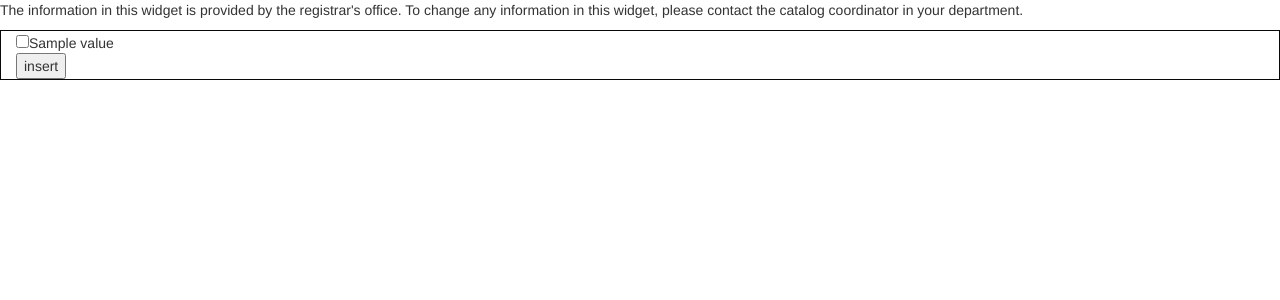
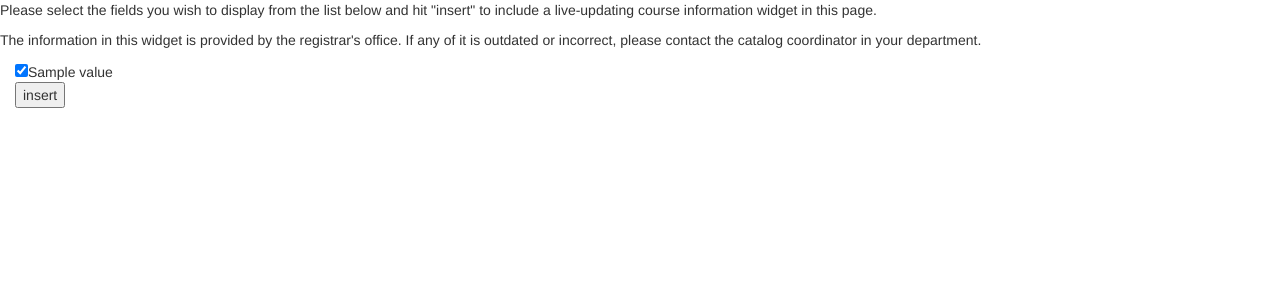
Before and after one commit to harvard-dce/dce_course_info, a Django app: template course_info/templates/course_info/editor.html in a window 1280 px wide. Shown: the top 300 px of the page. Run offline with Django 3.2, Linux system fonts and the light colour scheme; the template is opened without the code that fills it: most values are stand-ins (such as "Sample title", 1, 10 or a date in 2020); some libraries are stand-ins or nearby versions.

Commit message:
Field selection in editor works.

```diff
--- a/course_info/templates/course_info/editor.html
+++ b/course_info/templates/course_info/editor.html
@@ -7,15 +7,15 @@
 
  <script type="text/javascript" charset="utf8">
  $(document).ready( function () {
-    $('#course_edit_form').submit(function(event){
-        console.log('hello reinhard');
+    $('#widget_edit_form').submit(function(event){
         var p = $(location).attr('protocol');
         var h = $(location).attr('host');
-        var widget_url = p+ "://" + h+ "course_info/widget.html?course_instance_id=" + {{ course_instance_id }};
-        widget_url += "&amp;key=title&amp;key=description";
-        var widget_url =  $('#widget_url').val();
+        var widget_url = p + '//' + h+ '/course_info/widget.html?course_instance_id={{ course_instance_id }}';
+        $('#widget_edit_form input:checkbox:checked').each(
+                function(){
+                    widget_url += '&amp;f=' + $(this).val();
+                });
         $('#widget_url').val(widget_url);
-        console.log("widget_url: " + widget_url);
     });
 
 });
@@ -24,19 +24,18 @@
 
 {% block content %}
 
+<p>Please select the fields you wish to display from the list below and hit "insert" to include a
+    live-updating course information widget in this page.</p>
 
 <p>The information in this widget is provided by the registrar's office.
-        To change any information in this widget, please contact the catalog coordinator in your department.</p>
+        If any of it is outdated or incorrect, please contact the catalog coordinator in your department.</p>
 
+<div id="widget_edit_form_container" class="container-fluid">
 
-<div id="course_info_container" class="container-fluid">
-
-<form action="{{ launch_presentation_return_url }}" id="course_edit_form" method="get">
-
-
+<form action="{{ launch_presentation_return_url }}" id="widget_edit_form" method="get">
 
 {% for field in fields  %}
-    <div><input type="checkbox" name="{{ field.key }} checked">{{ field.value }}</div>
+    <div><input id="{{ field.key }}" type="checkbox" value="{{ field.key }}" checked/>{{ field.value }}</div>
 {% endfor %}
 
     <input type="hidden" id="widget_url" name="url" value="" />
--- a/course_info/views.py
+++ b/course_info/views.py
@@ -71,17 +71,16 @@
     course_instance_id = request.GET.get('course_instance_id')
     return render(request, 'course_info/widget.html',
                   __course_context(request,course_instance_id,
-                    request.GET.getlist('key')))
+                    request.GET.getlist('f')))
 
 
 def editor(request):
     # hard code while developing locally
     course_instance_id = "312976"
-    keys = ['title','description']
+    keys = ['course.registrar_code_display','title','description','meeting_time','location','instructors_display']
     course_context = __course_context(request,course_instance_id,keys)
     print(request.GET)
     print(request.POST)
-    print("Why isn't it here?")
     print(request.POST.get('launch_presentation_return_url'))
     course_context['launch_presentation_return_url'] = request.POST.get('launch_presentation_return_url')
     return render(request, 'course_info/editor.html',course_context)
```
